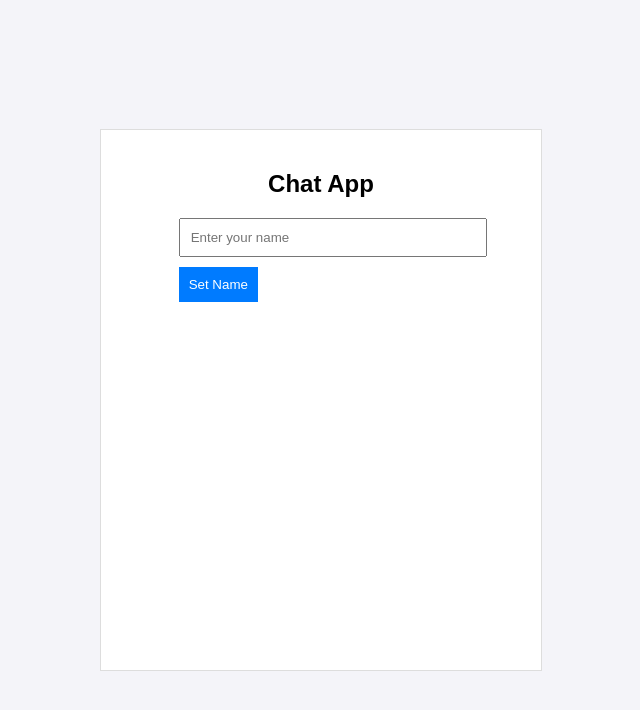
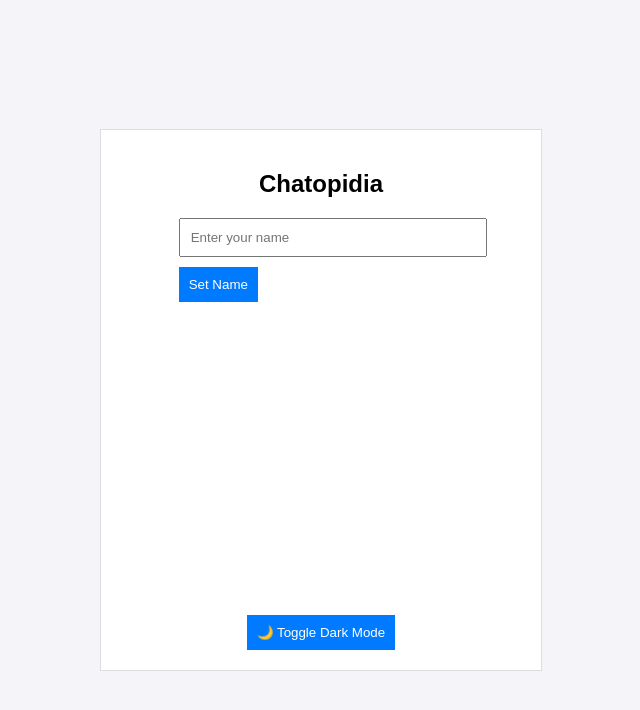
Before and after one commit to 01Prathamesh/Chatopidia, a Flask app: page / in a window 1280 px wide. Shown: the top 710 px of the page, without its empty margins (319-959 px from the left). Run offline with Flask 3, Linux system fonts and the light colour scheme; some libraries are stand-ins or nearby versions.

Commit message:
Modified Index.html : The layout of the system is change.

```diff
--- a/templates/index.html
+++ b/templates/index.html
@@ -3,28 +3,37 @@
 <head>
     <meta charset="UTF-8">
     <meta name="viewport" content="width=device-width, initial-scale=1.0">
-    <title>Chat App</title>
+    <title>Chatopidia</title>
     <link rel="stylesheet" href="{{ url_for('static', filename='styles.css') }}">
     <script src="https://cdn.socket.io/4.0.1/socket.io.min.js"></script>
 </head>
 <body>
     <div class="chat-container">
-        <h2>Chat App</h2>
+        <h2>Chatopidia</h2>
 
         <!-- User name input section -->
-        <div id="nameInputSection">
+        <div id="nameInputSection" class="input-section">
             <input type="text" id="username" placeholder="Enter your name" />
             <button id="setNameButton">Set Name</button>
         </div>
+
+        <!-- Typing Indicator -->
+        <div id="typingIndicator" class="typing-indicator"></div>
 
         <!-- Chat messages section -->
         <div class="messages" id="messages"></div>
 
         <!-- Message input section -->
-        <div id="messageSection" style="display: none;">
+        <div id="messageSection" class="input-section" style="display: none;">
             <input type="text" id="messageInput" placeholder="Type a message" />
-            <button id="sendButton">Send</button>
+            <div class="buttons">
+                <button id="leaveChatButton">Leave Chat</button>
+                <button id="sendButton">Send</button>
+            </div>
         </div>
+
+        <!-- Dark Mode Toggle -->
+        <button id="toggleDarkMode" class="toggle-button">🌙 Toggle Dark Mode</button>
     </div>
 
     <script src="{{ url_for('static', filename='script.js') }}"></script>
```
